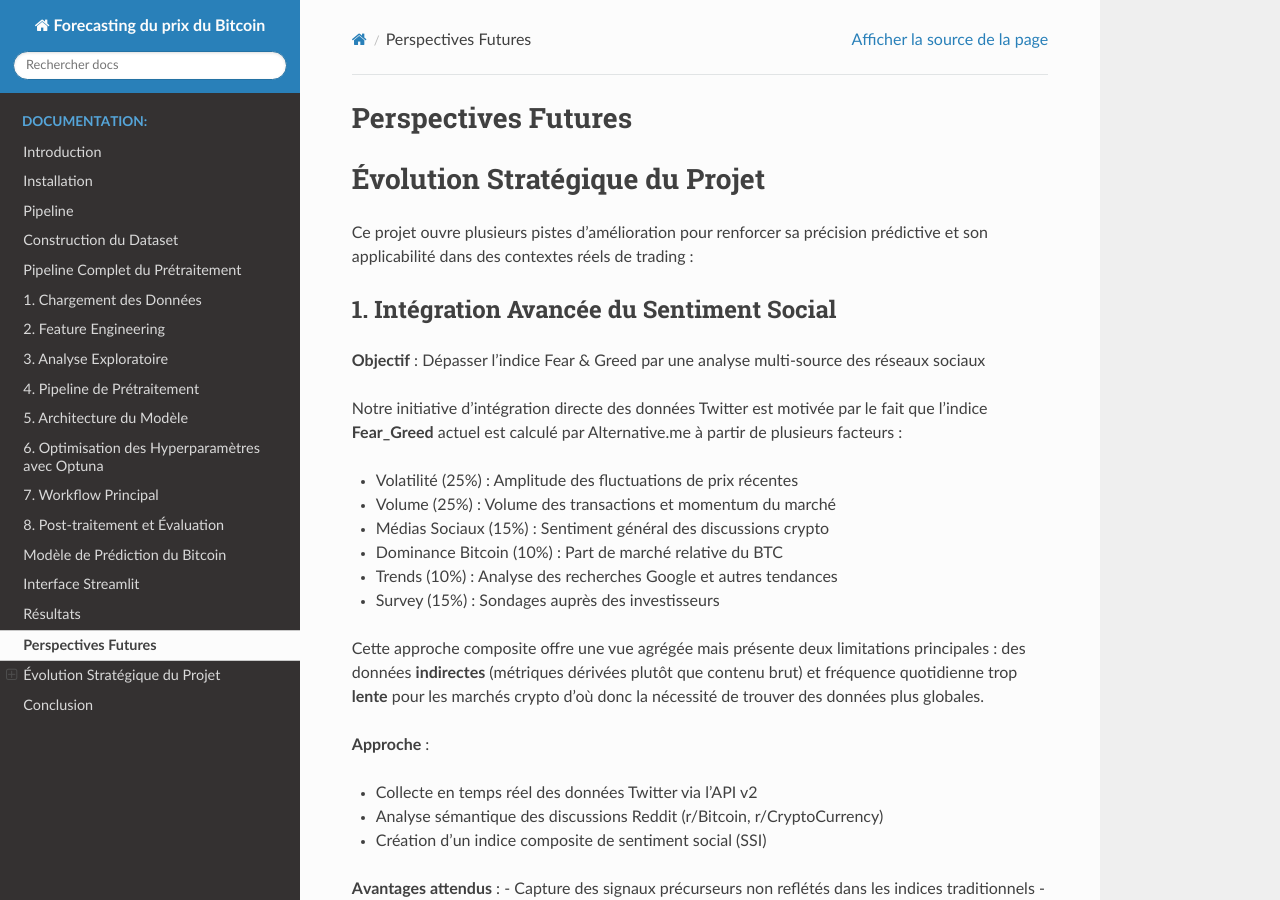
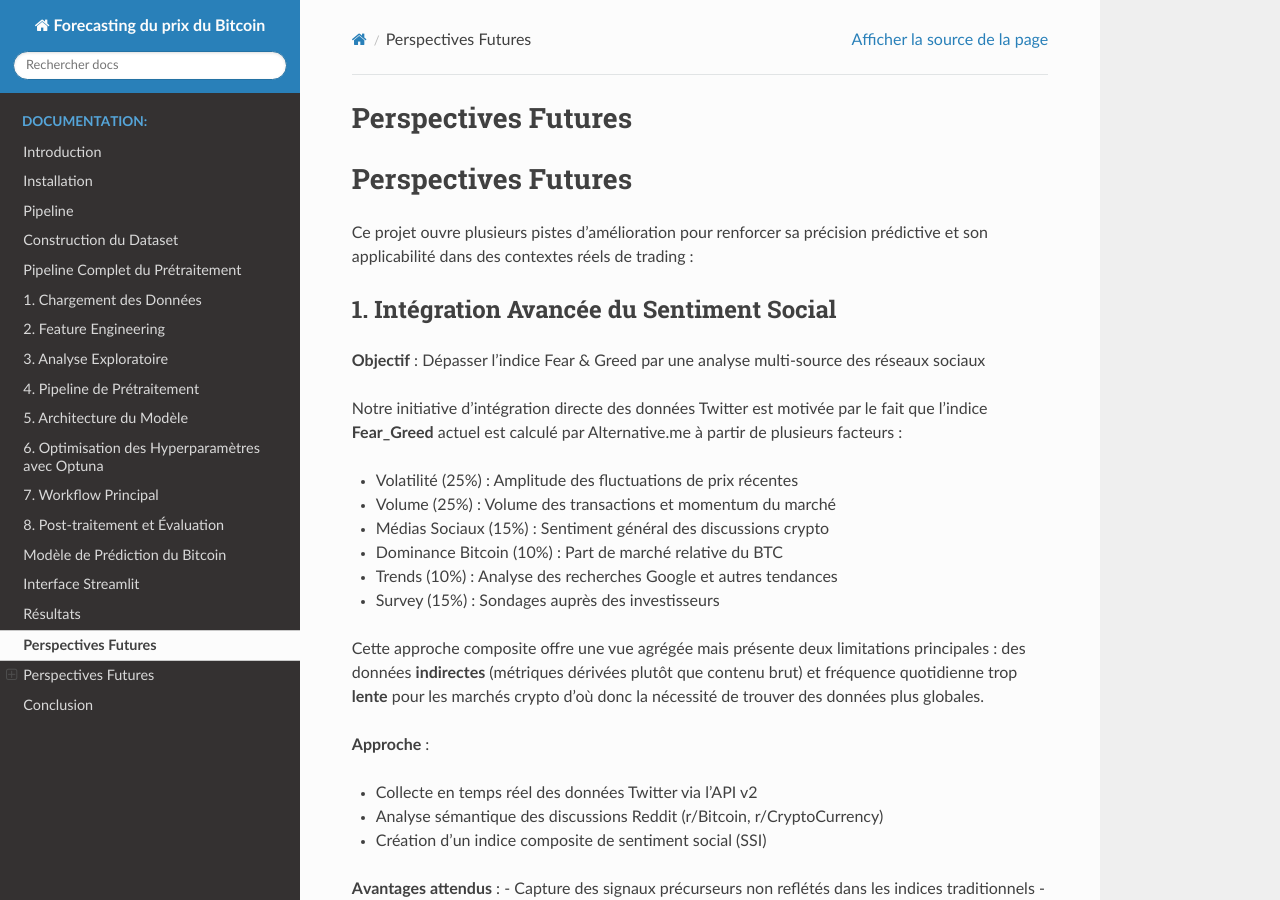
Before and after one commit to SouleymaneDiallo04/Forecasting-du-prix-du-Bitcoin, a Sphinx documentation site: the page built from docs/source/travaux.rst, in a window 1280 px wide and 900 px high. Built offline with Sphinx 7.4.7 and the Read the Docs theme 3.1.0, drawn with Linux system fonts in a browser that asks for light colours.

Commit message:
Update travaux.rst

```diff
--- a/docs/source/travaux.rst
+++ b/docs/source/travaux.rst
@@ -3,8 +3,8 @@
 Perspectives Futures
 ====================
 
-Évolution Stratégique du Projet
-===============================
+Perspectives Futures
+=====================
 
 Ce projet ouvre plusieurs pistes d'amélioration pour renforcer sa précision prédictive et son applicabilité dans des contextes réels de trading :
 
```
